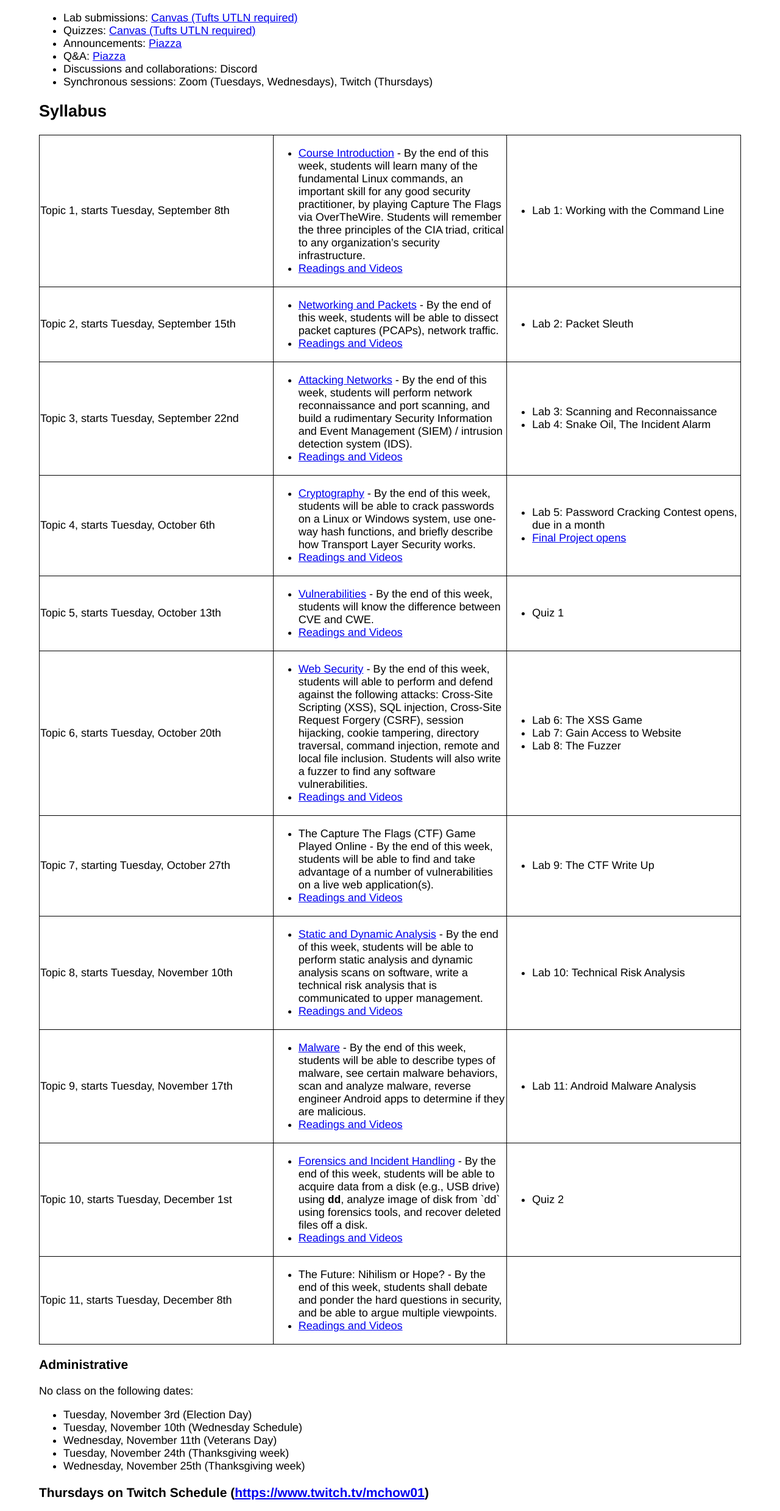
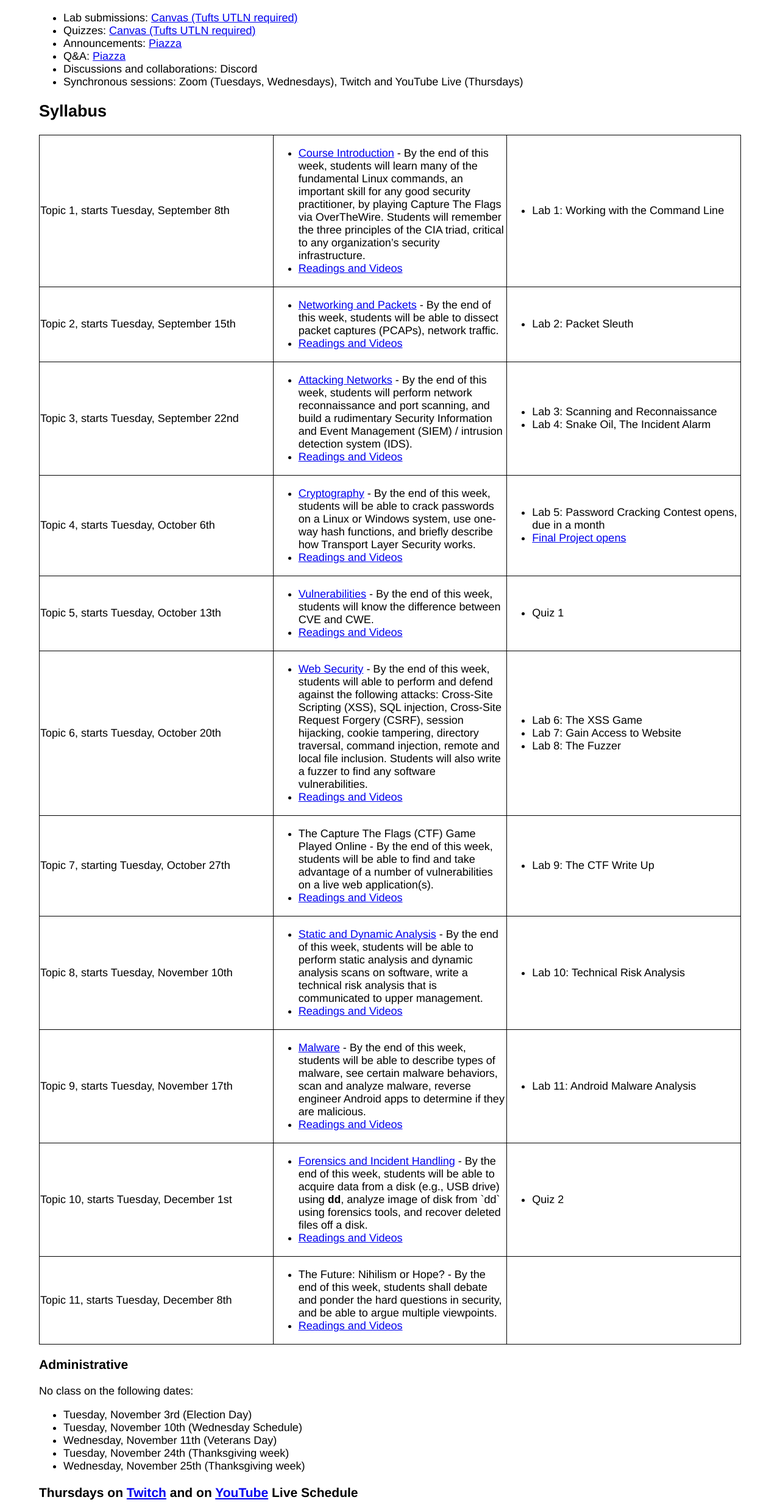
Before and after one commit to YinanQian/DefenseAgainstTheDarkArts, a plain HTML site: page index.html in a window 1280 px wide. Shown: the part 1227-3705 px from the top of the page at 61% size. Drawn offline with Linux system fonts and the light colour scheme.

Commit message:
Updated live streaming schedule

```diff
--- a/index.html
+++ b/index.html
@@ -69,7 +69,7 @@
         <li>Announcements: <a href="https://piazza.com/tufts/fall2020/compomscs116/home" target="_blank">Piazza</a></li>
         <li>Q&A: <a href="https://piazza.com/tufts/fall2020/compomscs116/home" target="_blank">Piazza</a></li>
         <li>Discussions and collaborations: Discord</li>
-        <li>Synchronous sessions: Zoom (Tuesdays, Wednesdays), Twitch (Thursdays)</li>
+        <li>Synchronous sessions: Zoom (Tuesdays, Wednesdays), Twitch and YouTube Live (Thursdays)</li>
     </ul>
 
     <h2>Syllabus</h2>
@@ -240,7 +240,7 @@
         <li>Wednesday, November 25th (Thanksgiving week)</li>
     </ul>
 
-    <h3>Thursdays on Twitch Schedule (<a href="https://www.twitch.tv/mchow01" target="_blank">https://www.twitch.tv/mchow01</a>)</h3>
+    <h3>Thursdays on <a href="https://www.twitch.tv/mchow01" target="_blank">Twitch</a> and on <a href="https://www.youtube.com/channel/UC90AVaBUALbxXkHqvrugv5Q" target="_blank">YouTube</a> Live Schedule</h3>
     <ol>
         <li>Thursday, September 10th: Using Kali Linux VM</li>
         <li>Thursday, September 17th: Packet Analysis Using Wireshark</li>
```
